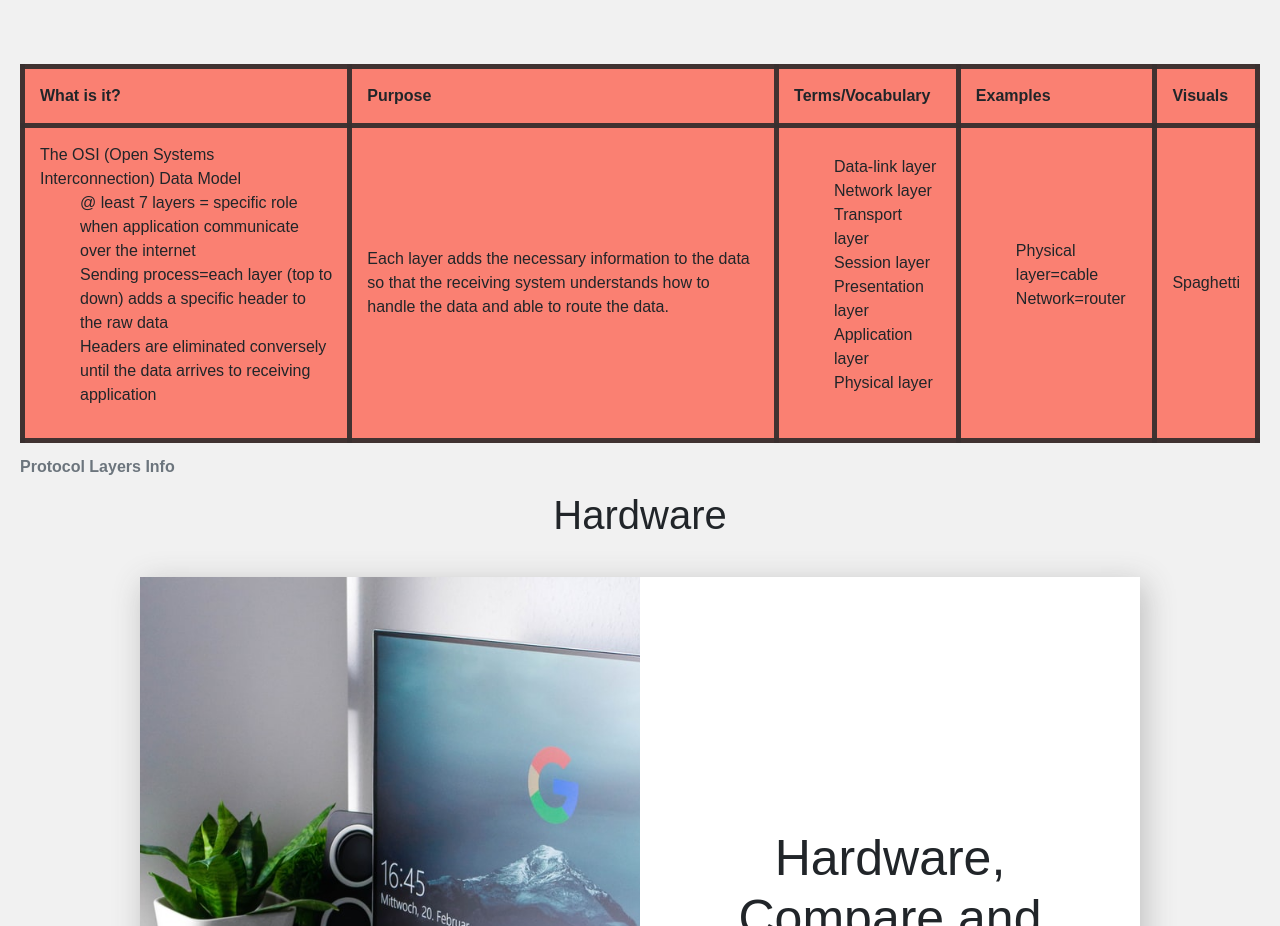
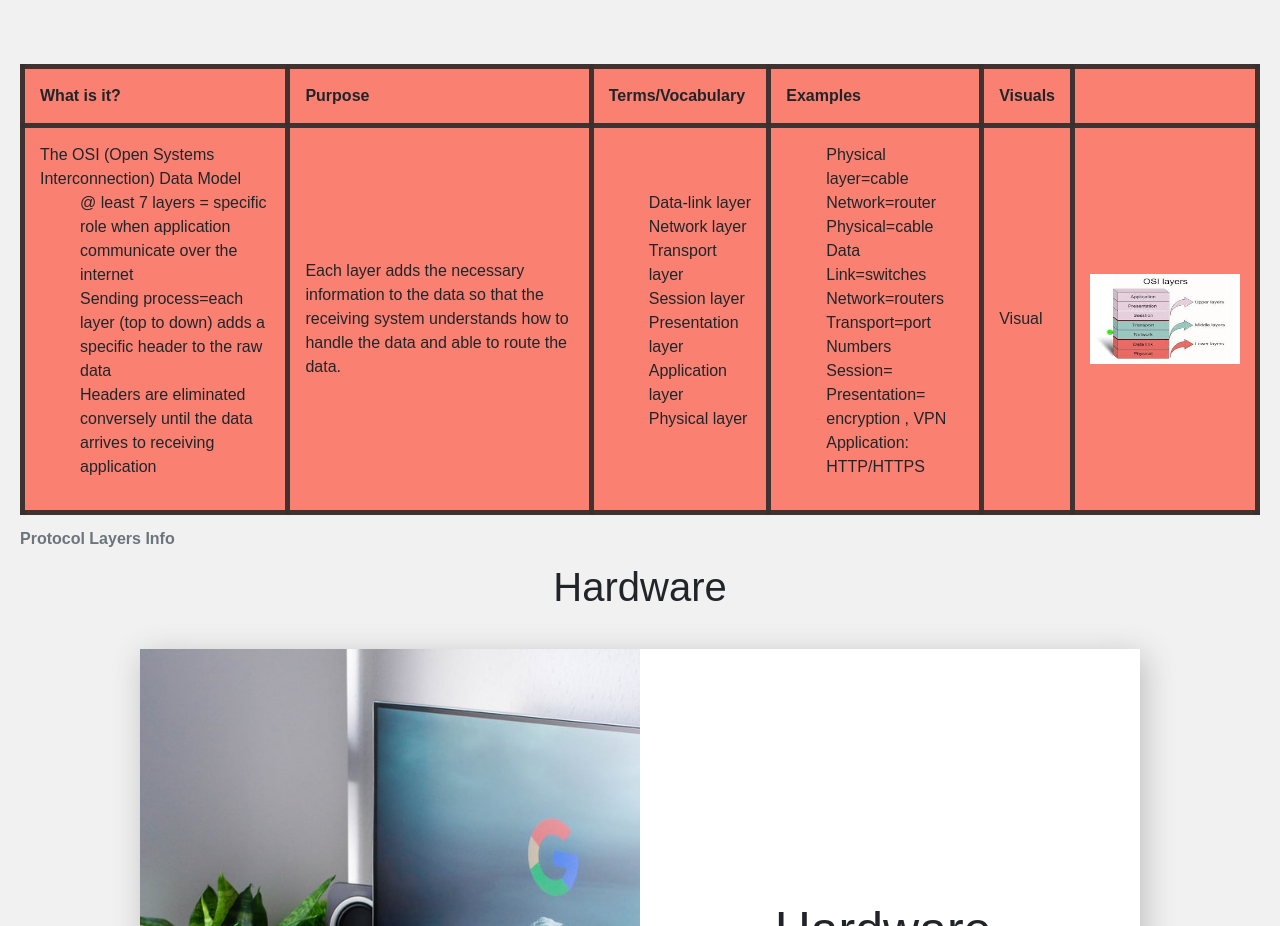
Before and after one commit to ndoan24/Computer-Information-System-Blog-, a plain HTML site: page index.html in a window 1280 px wide. Shown: the part 1640-2566 px from the top of the page. Drawn offline with nearby package versions, Linux system fonts and the light colour scheme.

Commit message:
networklayer

```diff
--- a/index.html
+++ b/index.html
@@ -277,8 +277,19 @@
         <td><ul>
           <li>Physical layer=cable</li>
           <li>Network=router</li>
+          <li>Physical=cable</li>
+<li>Data Link=switches</li>
+<li>Network=routers</li>
+<li>Transport=port Numbers</li>
+Session= </li>
+<li>Presentation= encryption , VPN </li>
+<li>Application: HTTP/HTTPS </li>
+
         </ul></td>
-        <td>Spaghetti</td>
+
+        <td>Visual </td>
+        <td><img src="images/network layers.jpeg" width="150" height="90">
+
 
         </ul>
       </tr>
```
Also changed, not shown: images/network layers.jpeg (added).
